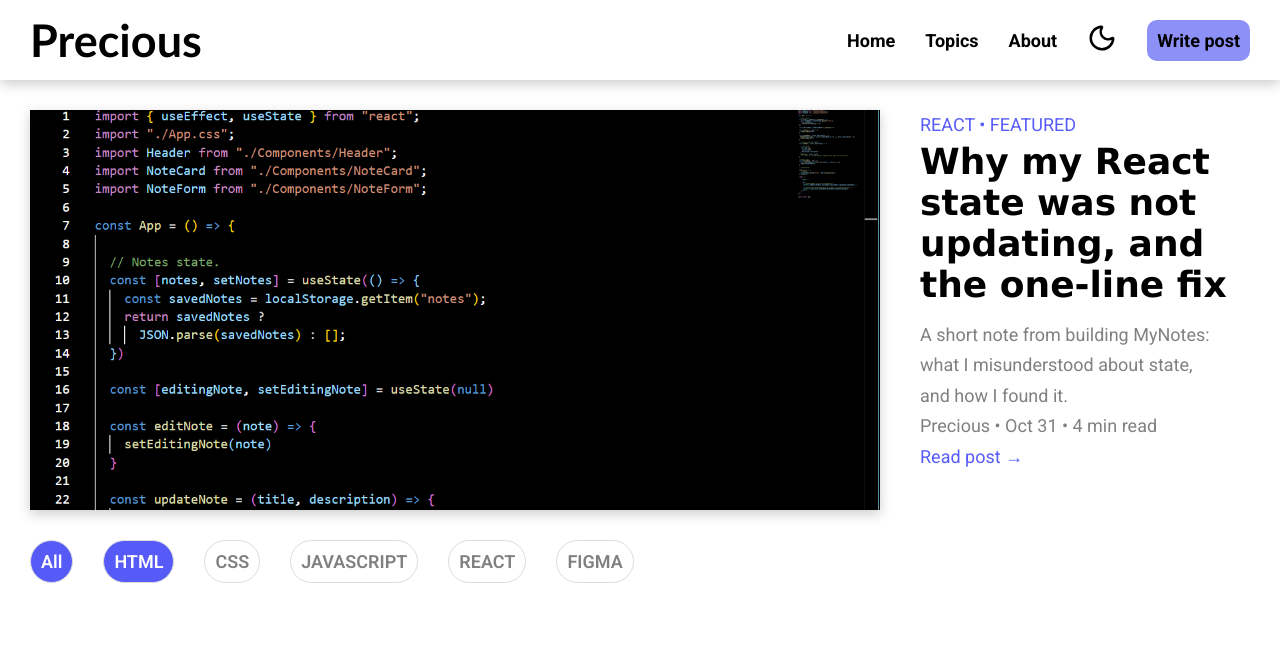
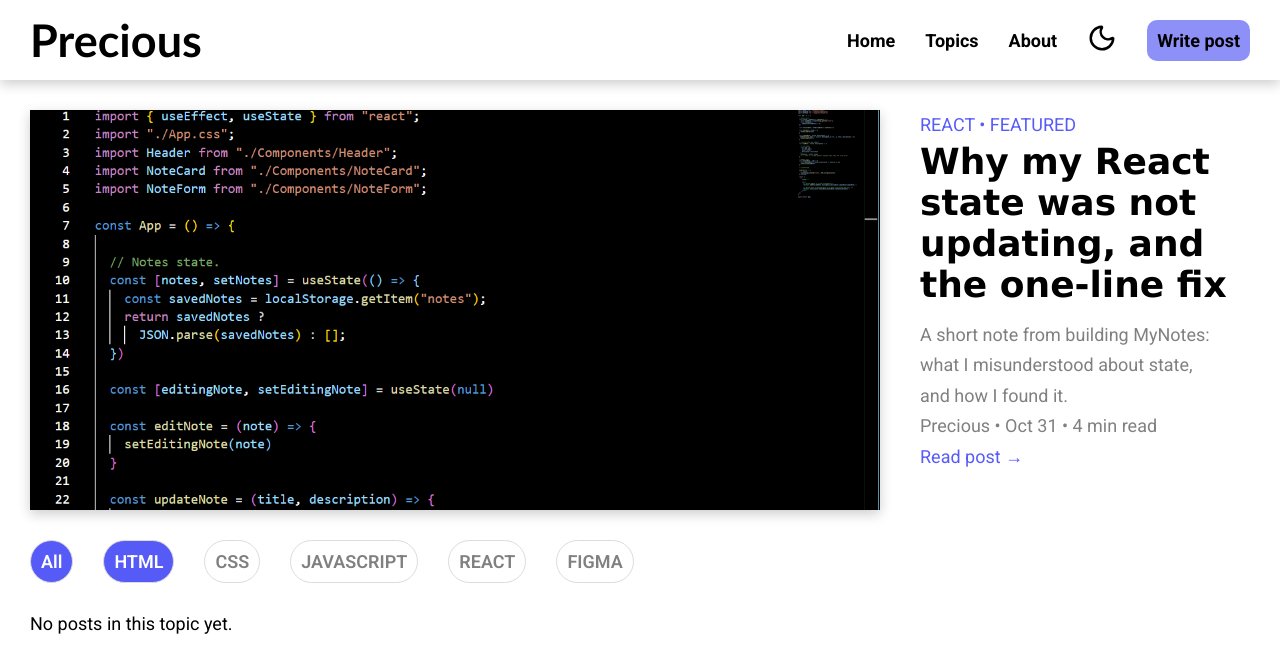
Before and after one commit to oeprecious/blog, a React (Vite) app: page /#/ in a window 1280 px wide. Both pictures are taken after a click on the element "HTML". Shown: the top 672 px of the page. Built offline with nearby package versions, Linux system fonts and the light colour scheme; a web font is replaced by a local one.

Commit message:
Show empty state when no posts match selected topic

```diff
--- a/src/Components/FeaturedCard.jsx
+++ b/src/Components/FeaturedCard.jsx
@@ -29,6 +29,7 @@ const FeaturedCardImages = ({ activeTopic }) => {
                         </div>
                     </div>
                 ))}
+                 {filteredCard.length === 0 && <p>No posts in this topic yet.</p>}
             </div>
         </>
     )
```
